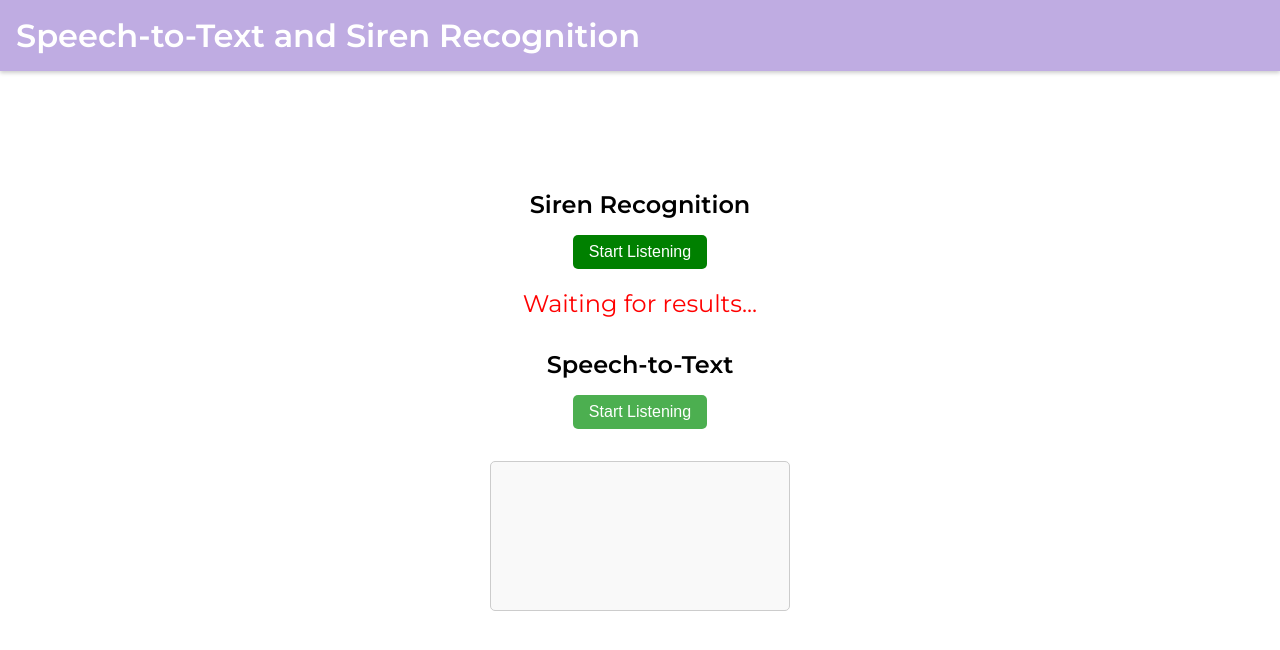
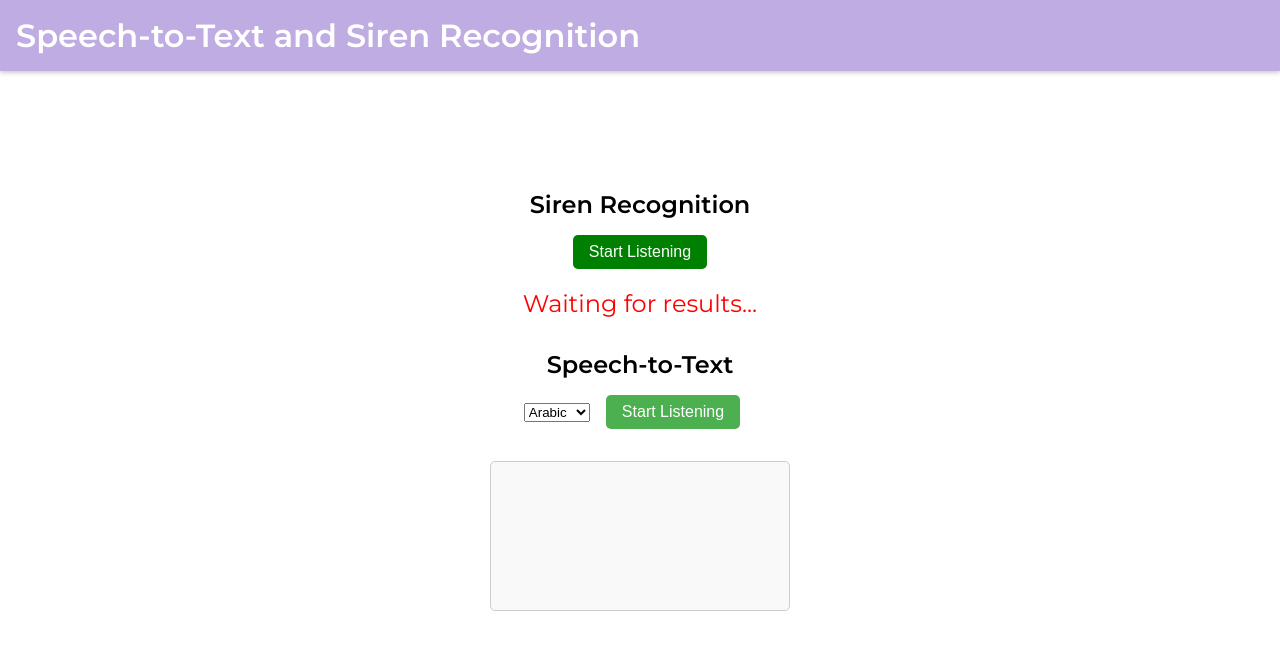
Before and after one commit to osamashannak/speech-to-text-and-siren-recognition, a React (Vite) app in the folder frontend/: page / in a window 1280 px wide. Shown: the top 650 px of the page. Built offline with nearby package versions, Linux system fonts and the light colour scheme.

Commit message:
first commit

```diff
--- a/frontend/src/components/SirenRecognition.tsx
+++ b/frontend/src/components/SirenRecognition.tsx
@@ -34,7 +34,7 @@ const SirenRecognition: React.FC = () => {
                 formData.append("audio", audioBlob, "audio.wav");
 
                 try {
-                    const response = await fetch("http://127.0.0.1:5000/siren-detection", {
+                    const response = await fetch("http://192.168.1.12:5000/siren-detection", {
                         method: "POST",
                         body: formData,
                     });
--- a/frontend/src/components/SpeechToText.tsx
+++ b/frontend/src/components/SpeechToText.tsx
@@ -4,12 +4,13 @@ const SpeechToText: React.FC = () => {
     const [transcription, setTranscription] = useState<string>("");
     const [listening, setListening] = useState<boolean>(false);
     const [recognition, setRecognition] = useState<SpeechRecognition | null>(null);
+    const [language, setLanguage] = useState<string>("ar-SA");
     const timeoutRef = useRef<NodeJS.Timeout | null>(null);
 
     useEffect(() => {
         const SpeechRecognition = window.SpeechRecognition || window.webkitSpeechRecognition;
         const recognitionInstance = new SpeechRecognition();
-        recognitionInstance.lang = "ar-SA"; // Set the desired language
+        recognitionInstance.lang = language;
         recognitionInstance.interimResults = true;
         recognitionInstance.continuous = true;
 
@@ -20,7 +21,7 @@ const SpeechToText: React.FC = () => {
             recognitionInstance.removeEventListener('result', onSpeak);
             recognitionInstance.stop();
         };
-    }, []);
+    }, [language]);
 
     function onSpeak(event: SpeechRecognitionEvent) {
         let transcript = "";
@@ -55,13 +56,21 @@ const SpeechToText: React.FC = () => {
         setListening(!listening);
     };
 
+    const handleLanguageChange = (event: React.ChangeEvent<HTMLSelectElement>) => {
+        setLanguage(event.target.value);
+    };
+
     return (
         <div className="speech-to-text">
             <h2>Speech-to-Text</h2>
+            <select onChange={handleLanguageChange} value={language}>
+                <option value="ar-SA">Arabic</option>
+                <option value="en-US">English</option>
+            </select>
             <button onClick={toggleListening}>
                 {listening ? "Stop Listening" : "Start Listening"}
             </button>
-            <div className="transcription-box">
+            <div className={`transcription-box ${language === "ar-SA" ? "rtl" : "ltr"}`}>
                 <p className="transcription-text">{transcription}</p>
             </div>
         </div>
```
Also changed, not shown: 1 other file (tests, documents, lock files or other folders).
